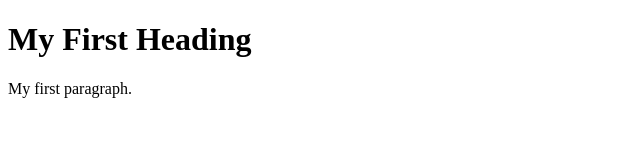
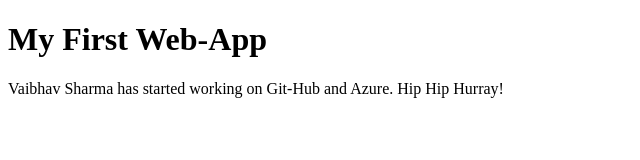
Before and after one commit to vsharma-github/hello-world, a plain HTML site: page index.html in a window 1280 px wide. Shown: the whole page, without its empty margins (0-640 px from the left). Drawn offline with Linux system fonts and the light colour scheme.

Commit message:
Update index.html

```diff
--- a/index.html
+++ b/index.html
@@ -2,8 +2,8 @@
 <html>
 <body>
 
-<h1>My First Heading</h1>
-<p>My first paragraph.</p>
+<h1>My First Web-App</h1>
+<p>Vaibhav Sharma has started working on Git-Hub and Azure. Hip Hip Hurray!</p>
 
 </body>
 </html>
```
